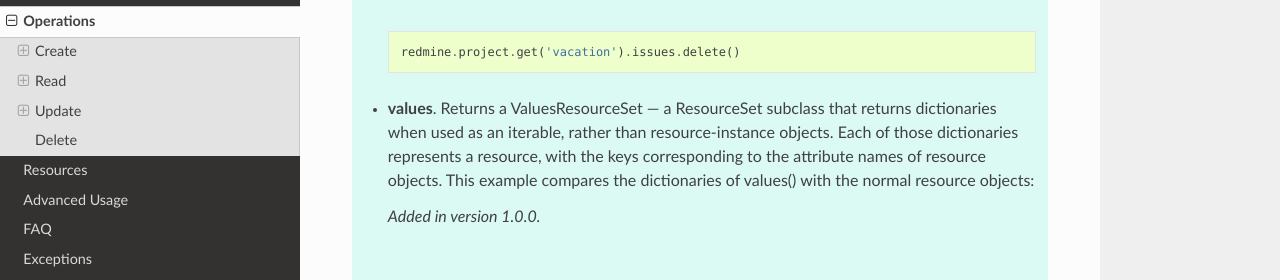
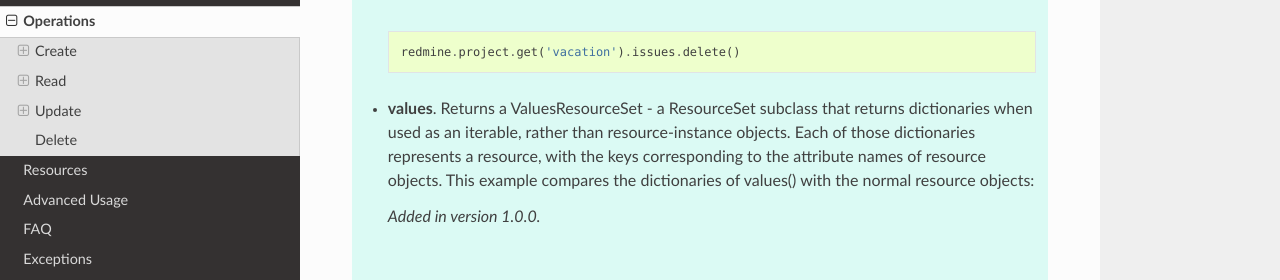
Before and after one commit to maxtepkeev/python-redmine, a Sphinx documentation site: the page built from docs/operations.rst, in a window 1280 px wide and 900 px high, scrolled down 3329 px. Shown: the part 159-439 px from the top of the window. Built offline with Sphinx 7.4.7 and the Read the Docs theme 2.0.0, drawn with Linux system fonts in a browser that asks for light colours.

Commit message:
remove unicode symbols

```diff
--- a/docs/operations.rst
+++ b/docs/operations.rst
@@ -177,7 +177,7 @@
 
             redmine.project.get('vacation').issues.delete()
 
-    * **values**. Returns a ValuesResourceSet — a ResourceSet subclass that returns dictionaries when
+    * **values**. Returns a ValuesResourceSet - a ResourceSet subclass that returns dictionaries when
       used as an iterable, rather than resource-instance objects. Each of those dictionaries represents
       a resource, with the keys corresponding to the attribute names of resource objects. This example
       compares the dictionaries of values() with the normal resource objects:
@@ -195,7 +195,7 @@
 
       The values() method takes optional positional arguments, \*fields, which specify field names to
       which resource fields should be limited. If you specify the fields, each dictionary will contain
-      only the field keys/values for the fields you specify. If you don’t specify the fields, each
+      only the field keys/values for the fields you specify. If you don't specify the fields, each
       dictionary will contain a key and value for every field in the resource:
 
       .. code-block:: python
```
